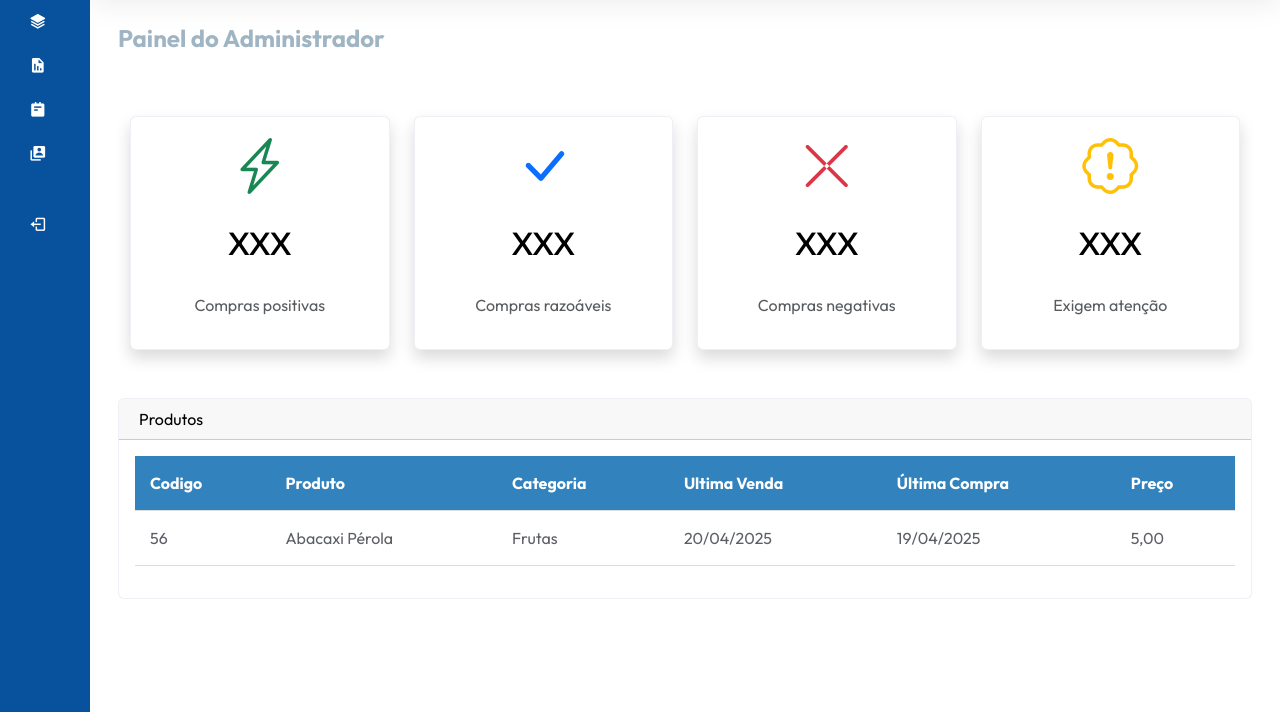
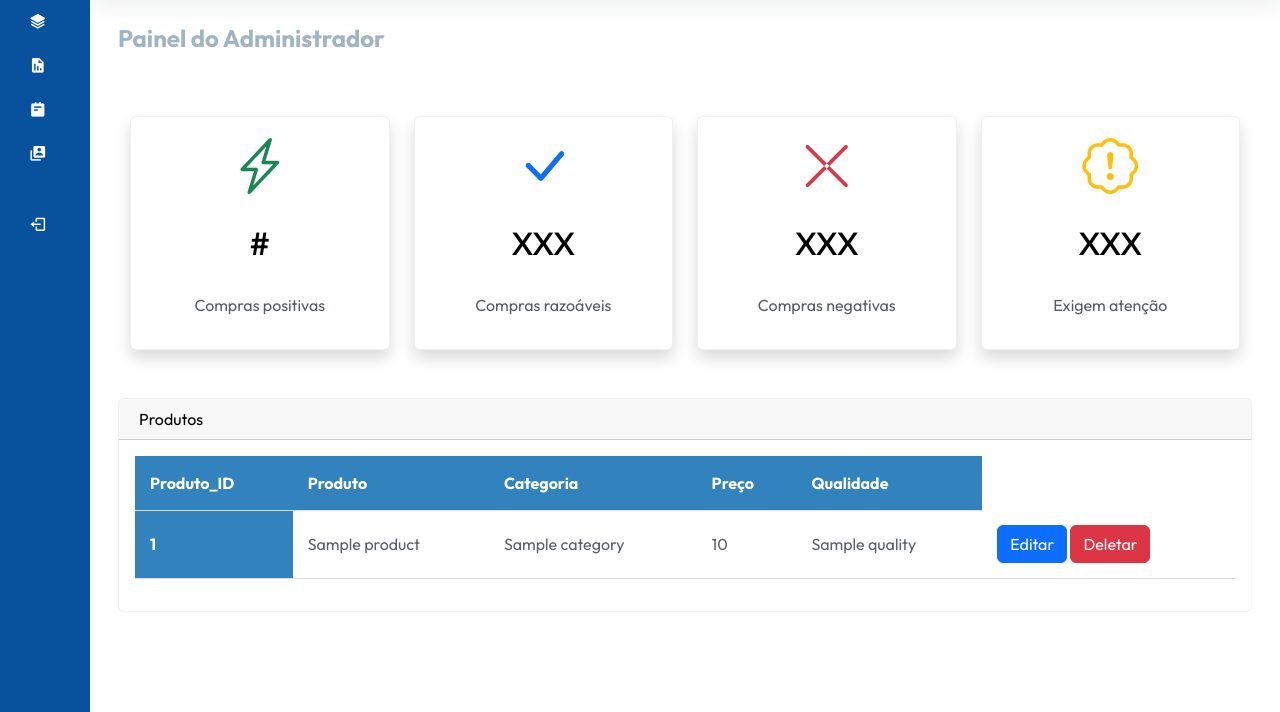
Before and after one commit to RafaMax/ProjetoIntegrador_univesp, a Flask app: template templates/index.html in a window 1280 px wide. Shown: the part 88-800 px from the top of the page. Run offline with Flask 3, Linux system fonts and the light colour scheme; the template is opened without the code that fills it: most values are stand-ins (such as "Sample title", 1, 10 or a date in 2020); parts of the project's set-up code (start-up, migrations or seed data) failed here and were passed over; some libraries are stand-ins or nearby versions.

Commit message:
atualizando

```diff
--- a/main.py
+++ b/main.py
@@ -5,7 +5,6 @@ from configuration import configure_all
 app = Flask(__name__)
 
 configure_all(app)
-##Banco de Dados Mysql online
-## mysql://root:GCruUsgoPnknKFPZLewtKKWftSVPNYtD@interchange.proxy.rlwy.net:45565/railway
+
 if __name__ == "__main__":
     app.run(debug=True)
--- a/routes/home.py
+++ b/routes/home.py
@@ -1,7 +1,9 @@
 from flask import Blueprint, render_template
+
 
 home_route = Blueprint('home', __name__)
 
 @home_route.route('/')
 def home():
+
     return render_template('index.html')
--- a/routes/product.py
+++ b/routes/product.py
@@ -5,8 +5,8 @@ product_route = Blueprint('product', __name__)
 
 @product_route.route('/')
 def products_list():
-    products = Product.select()
-    return render_template('product/products_list.html',products=products)
+    product = Product.select()
+    return render_template('product/products_list.html',product=product)
 
 @product_route.route('/',methods=['POST'])
 def insert_product():
--- a/templates/index.html
+++ b/templates/index.html
@@ -98,7 +98,7 @@
                                                 <i class="bi bi-lightning-charge"></i>
                                             </div>
                                         </div>
-                                        <h2 class="card-title mb-3">XXX</h2>
+                                        <h2 class="card-title mb-3">#</h2>
                                         <p class="card-text text-muted">Compras positivas</p>
                                       </div>
                                     </div>
@@ -157,25 +157,28 @@
 
                                             <thead>
                                             <tr>
-                                                <th>Codigo</th>
+                                                <th>Produto_ID</th>
                                                 <th>Produto</th>
                                                 <th>Categoria</th>
-                                                <th>Ultima Venda</th>
-                                                <th>Última Compra</th>
                                                 <th>Preço</th>
+                                                <th>Qualidade</th>
+
                                             </tr>
                                             </thead>
 
                                             <tbody>
                                             <tr>
 
-                                                <td>56</td>
+        {% for Product in products %}
+            {% include 'product_item.html' %}
+        {% endfor %}
+                                               <!-- <td>56</td>
                                                 <td>Abacaxi Pérola</td>
                                                 <td>Frutas</td>
                                                 <td>20/04/2025</td>
                                                 <td>19/04/2025</td>
                                                 <td>5,00</td>
-                                            </tr>
+                                            </tr>-->
 
                                             </tbody>
                                         </table>
--- a/templates/product/products_list.html
+++ b/templates/product/products_list.html
@@ -6,11 +6,12 @@
         <th scope="col">Categoria</th>
         <th scope="col">Preço</th>
         <th scope="col">Qualidade</th>
+        <th scope="col">Ações</th>
       </tr>
     </thead>
     <tbody id="products_list">
 
-        {% for product in products %}
+        {% for Product in products %}
             {% include 'product_item.html' %}
         {% endfor %}
 
--- a/templates/sidebar/gestaop.html
+++ b/templates/sidebar/gestaop.html
@@ -54,6 +54,7 @@
                                     Editar produto
                                 </a>
                         </ul>
+
                     </li>
                     <li class="sidebar-item">
                         <a href="#" class="sidebar-link collapsed has-dropdown" data-bs-toggle="collapse"
@@ -104,7 +105,7 @@
                                         <h1 class="text-center">
                                             Lista de produtos
                                         </h1>
-                                        <div c-container="{{url_for('product.products_list')}}"></div>
+                                        <div c-container="{{url_for('product.products_list') }}"></div>
                                     </table>
                                 </div>
 
```
Also changed, not shown: database/database.py (+16 -0 lines).
